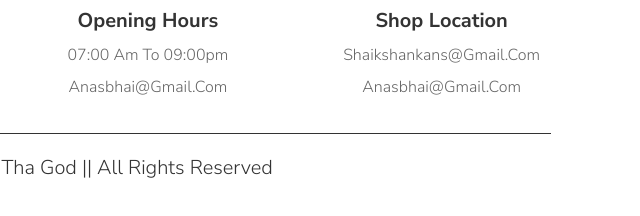
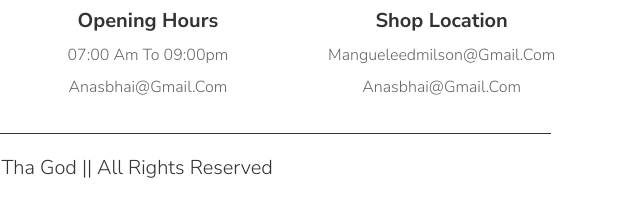
Before and after one commit to milson94/abcdelivery, a plain HTML site: page index.html in a window 1280 px wide. Shown: the part 4477-4693 px from the top of the page, 639-1279 px from the left. Drawn offline with Linux system fonts and the light colour scheme; a web font is replaced by a local one.

Commit message:
Update index.html

```diff
--- a/index.html
+++ b/index.html
@@ -269,7 +269,7 @@
             <div class="box">
                 <i class="fas fa-map-marker-alt"></i>
                 <h3>shop location</h3>
-                <p>shaikshankans@gmail.com</p>
+                <p>mangueleedmilson@gmail.com</p>
                 <p>anasbhai@gmail.com</p>
             </div>
         </div>
```
